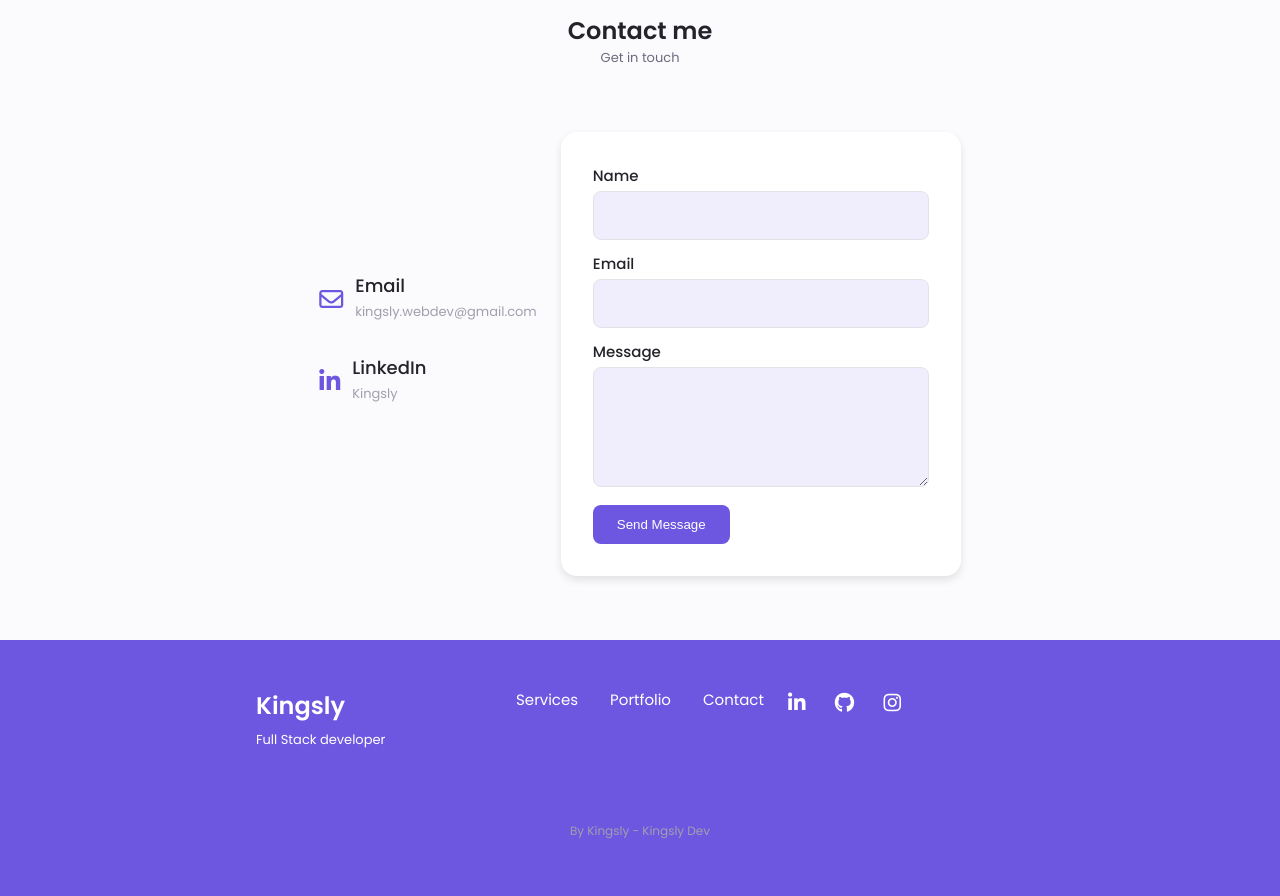
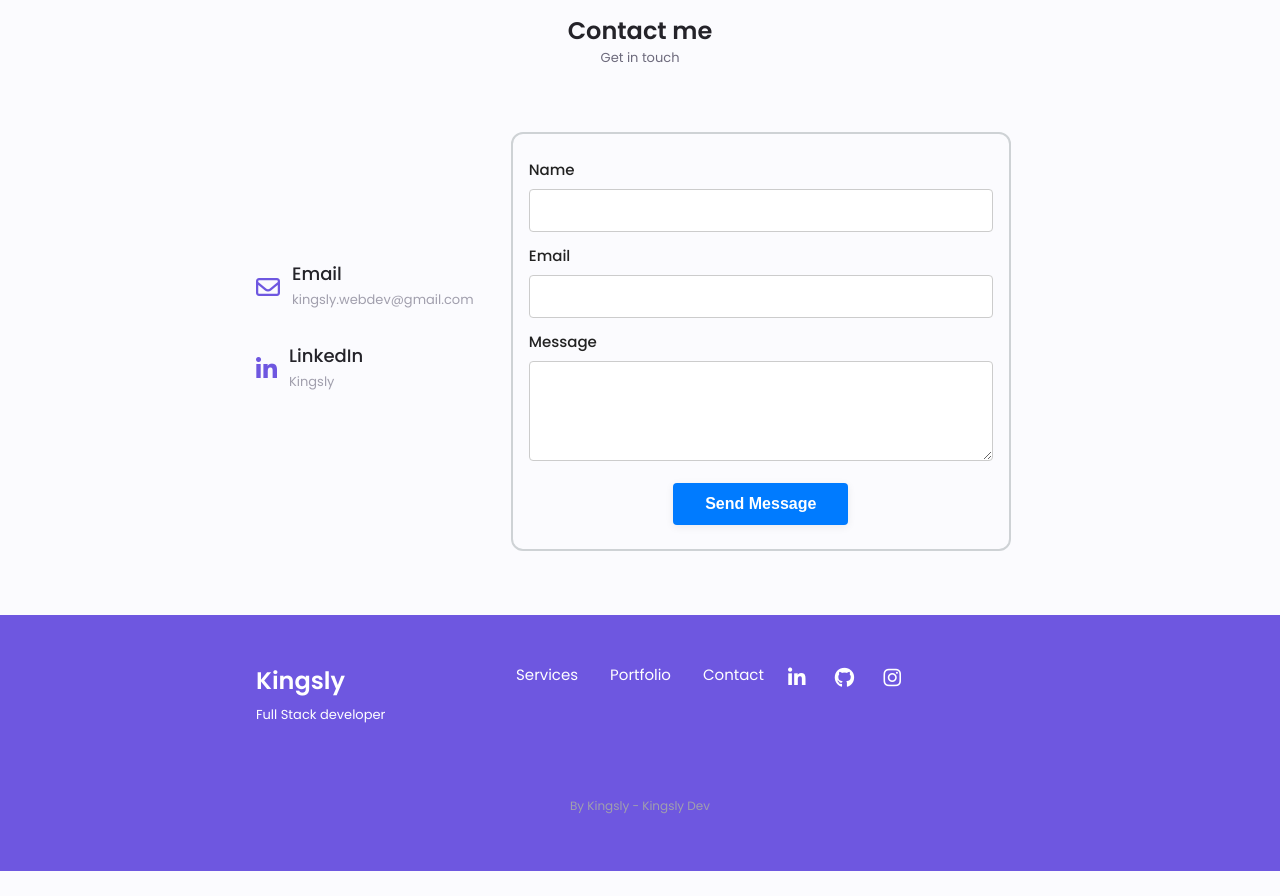
Before and after one commit to KingslykingHk/portfolio, a website: page index.html in a window 1280 px wide. Shown: the part 3940-4836 px from the top of the page. After the commit the page ends 4811 px from the top, so only its background shows below. Drawn offline with nearby package versions, Linux system fonts and the light colour scheme.

Commit message:
final code without resume

```diff
--- a/Css/style.css
+++ b/Css/style.css
@@ -1,4 +1,4 @@
-@import url("https://fonts.googleapis.com/css2?family=Poppins:wght@400;500;600&display=swap");
+@import url('https://fonts.googleapis.com/css2?family=Poppins:wght@400;500;600&display=swap');
 
 :root {
   --header-height: 3rem;
@@ -18,7 +18,7 @@
   --scroll-bar-color: hsl(var(--hue-color), 12%, 90%);
   --scroll-thumb-color: hsl(var(--hue-color), 12%, 80%);
 
-  --body-font: "Poppins", sans-serif;
+  --body-font: 'Poppins', sans-serif;
   --big-font-size: 2rem;
   --h1-font-size: 1.5rem;
   --h2-font-size: 1.25rem;
@@ -59,65 +59,73 @@
 /* Add these styles to your existing CSS */
 
 /* Contact form styling */
-#contactForm {
-  background-color: var(--container-color);
-  padding: 2rem;
-  border-radius: 1rem;
-  box-shadow: 0 4px 8px rgba(0, 0, 0, 0.1);
+
+#contact-form {
+  background: none;
+  padding: 0;
+  border-radius: 0.75rem;
+  box-shadow: none;
   width: 100%;
   max-width: 500px;
+  border: 2px solid #ced2d5;
+  margin: 0 auto;
+  padding: 1.5rem 1rem;
 }
 
 .form-group {
-  margin-bottom: var(--margin-bottom-0-75);
+  margin-bottom: 1rem;
 }
 
 .form-group label {
   display: block;
-  font-weight: var(--font-medium);
-  margin-bottom: var(--margin-bottom-0-25);
-  color: var(--title-color);
+  font-weight: 500;
+  margin-bottom: 0.5rem;
+  color: #222;
 }
 
 .form-group input,
 .form-group textarea {
   width: 100%;
-  padding: 0.75rem;
-  border: 1px solid var(--scroll-bar-color);
-  border-radius: 0.5rem;
-  background-color: var(--input-color);
-  font-family: var(--body-font);
-  font-size: var(--normal-font-size);
-  color: var(--text-color);
-  transition: border-color 0.3s;
+  padding: 0.5rem 0.75rem;
+  border: 1px solid #ccc;
+  border-radius: 4px;
+  background: #fff;
+  font-size: 1rem;
+  color: #222;
+  transition: border-color 0.2s;
 }
 
 .form-group input:focus,
 .form-group textarea:focus {
   outline: none;
-  border-color: var(--first-color);
+  border-color: #007bff;
 }
 
 .form-group textarea {
-  min-height: 120px;
+  min-height: 100px;
   resize: vertical;
 }
 
-#contactForm button {
-  display: inline-block;
-  background-color: var(--first-color);
-  color: white;
-  padding: 0.75rem 1.5rem;
+#contact-form button[type='submit'] {
+  margin-left: auto;
+  margin-right: auto;
+  display: block;
+  background: #007bff;
+  color: #fff;
+  padding: 0.75rem 2rem;
   border: none;
-  border-radius: 0.5rem;
-  font-weight: var(--font-medium);
+  border-radius: 4px;
+  font-size: 1rem;
+  font-weight: 600;
   cursor: pointer;
-  transition: background 0.3s;
-  width: 100%;
+  transition: background 0.2s;
+  margin-top: 1em;
+  box-shadow: 0 2px 8px rgba(0, 0, 0, 0.07);
+  width: auto;
 }
 
-#contactForm button:hover {
-  background-color: var(--first-color-alt);
+#contact-form button[type='submit']:hover {
+  background: #0056b3;
 }
 
 /* Update contact container for proper layout */
@@ -143,9 +151,6 @@ body.dark-theme {
   --container-color: hsl(var(--hue-color), 29%, 16%);
   transition: 0.3s ease-in;
 }
-
-
-
 
 .nav-btns {
   display: flex;
@@ -524,7 +529,7 @@ img {
   margin-bottom: 1rem;
   margin-right: 1rem;
   font-size: var(--small-font-size);
-  background: #4c53c8;  /* New background color */
+  background: #4c53c8; /* New background color */
 
   border-radius: 5px;
   font-weight: 600;
@@ -537,7 +542,6 @@ img {
   color: #fff; /* Hover text color */
 }
 
-
 /* qualifi  */
 
 .qualification-tabs {
@@ -547,13 +551,9 @@ img {
   color: #fff;
 }
 
-
-
 .qualification-button:hover {
   color: var(--first-color);
 }
-
-
 
 .qualification-data {
   display: grid;
@@ -735,7 +735,7 @@ img {
 
 .swiper-button-prev::after,
 .swiper-button-next::after {
-  content: "";
+  content: '';
 }
 
 .swiper-icon {
@@ -1301,5 +1301,4 @@ button {
   button:hover {
     background-color: var(--first-color-alt);
   }
-
 }
--- a/script.js
+++ b/script.js
@@ -158,7 +158,7 @@ function showToast(message, type = 'success') {
     text: message,
     duration: 3000,
     gravity: 'top',
-    position: 'right',
+    position: 'center', // valid values: 'left', 'center', 'right'
     style: { background: type === 'success' ? '#4BB543' : '#FF5252' },
     close: true,
     stopOnFocus: true,
```
Lines whose indentation alone changed are shown as unchanged.
